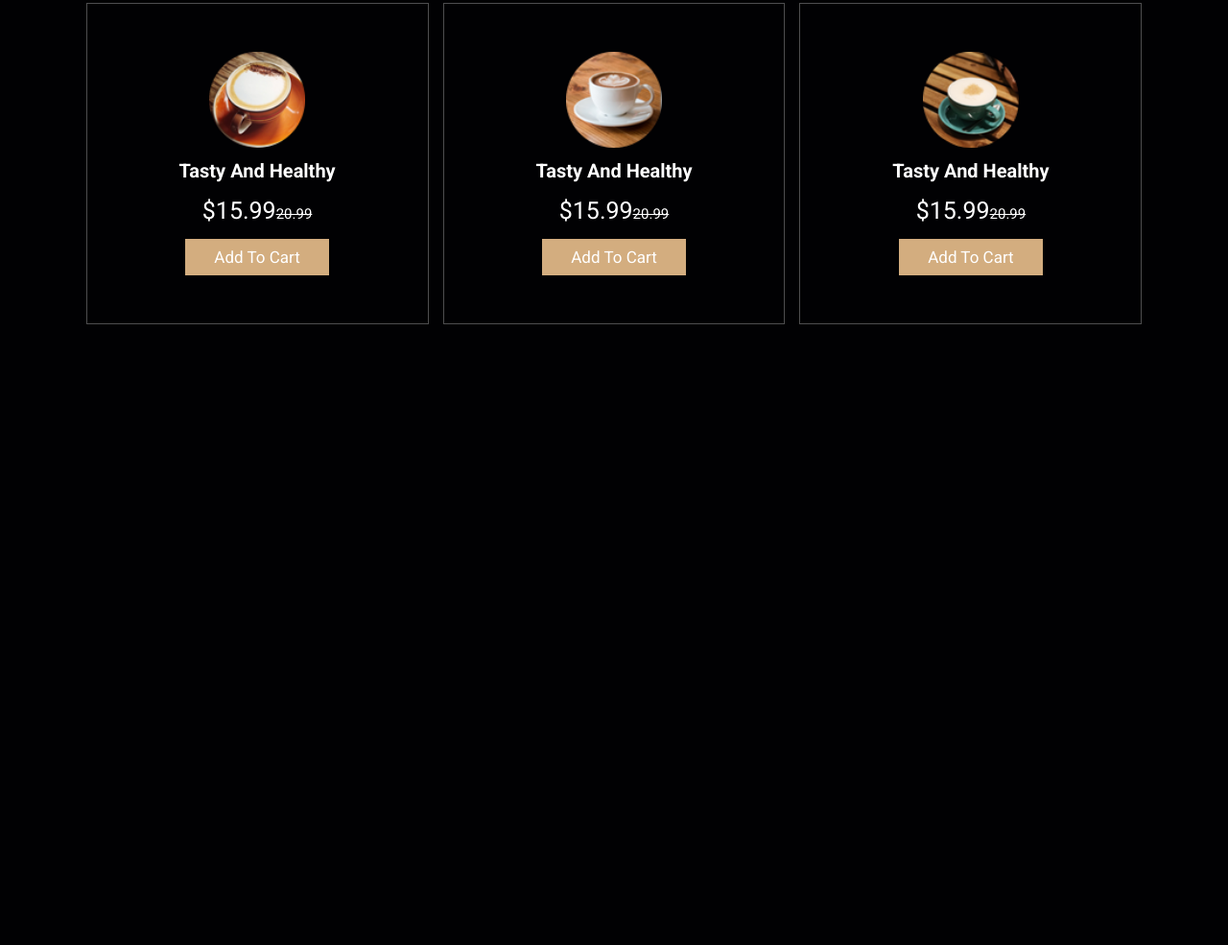
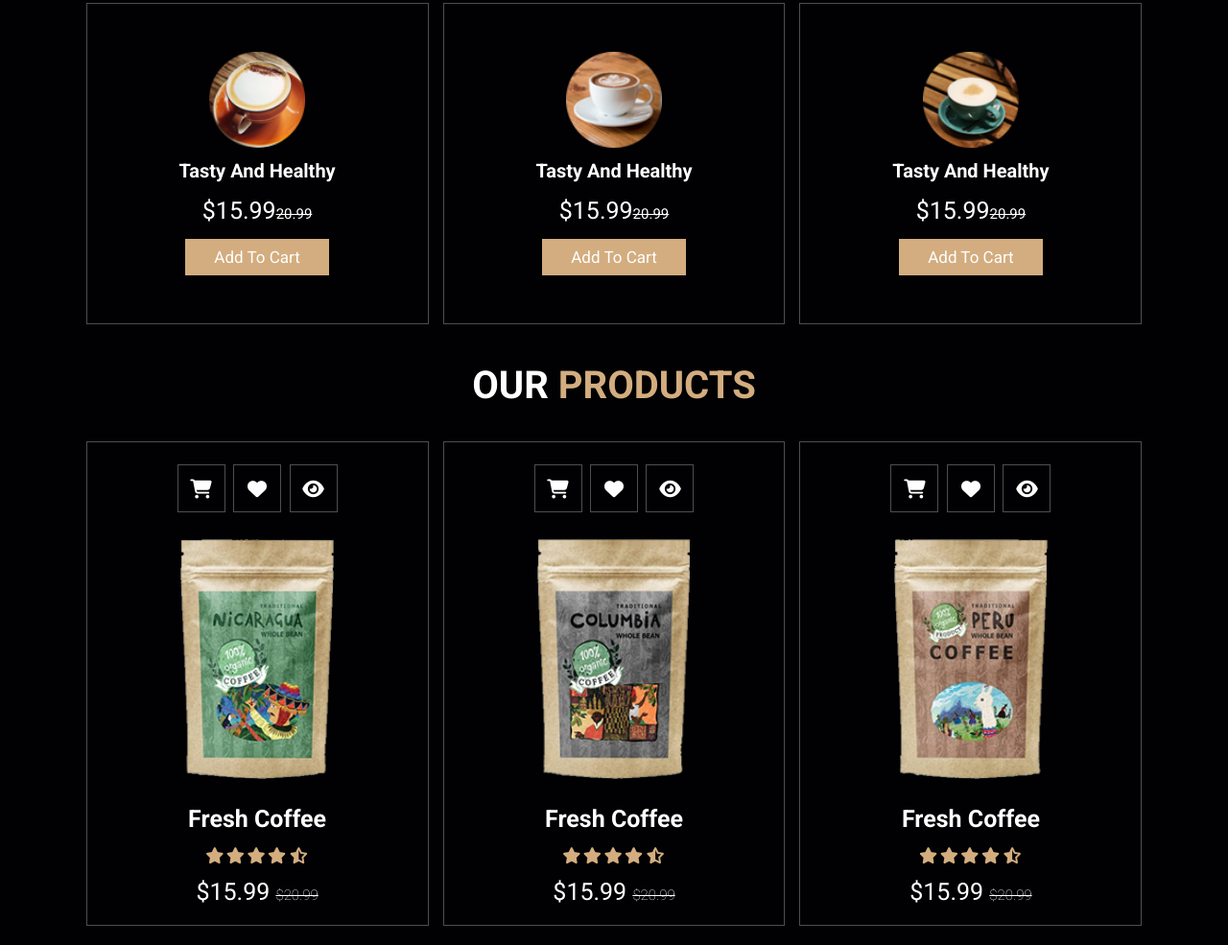
Before and after one commit to YogeshKinekar/Coffe-shop-website, a plain HTML site: page index.html in a window 1280 px wide. Shown: the part 2362-3347 px from the top of the page at 96% size. Before the commit the page ends 2720 px from the top, so only its background shows below. Drawn offline with Linux system fonts and the light colour scheme.

Commit message:
added products section

```diff
--- a/index.html
+++ b/index.html
@@ -164,7 +164,81 @@
     </section>
     <!-- menu section ends  -->
 
+<!-- products section starts  -->
+<section class="products" id="products">
+    <h1 class="heading"> our <span>products</span> </h1>
 
+    <div class="box-container">
+
+        <div class="box">
+            <div class="icons">
+                <a href="#" class="fas fa-shopping-cart"></a>
+                <a href="#" class="fas fa-heart"></a>
+                <a href="#" class="fas fa-eye"></a>
+            </div>
+            <div class="image">
+                <img src="images/product-1.png" alt="">
+            </div>
+            <div class="content">
+                <h3>fresh coffee</h3>
+                <div class="stars">
+                    <i class="fas fa-star"></i>
+                    <i class="fas fa-star"></i>
+                    <i class="fas fa-star"></i>
+                    <i class="fas fa-star"></i>
+                    <i class="fas fa-star-half-alt"></i>
+                </div>
+                <div class="price">$15.99 <span>$20.99</span></div>
+            </div>
+        </div>
+
+        <div class="box">
+            <div class="icons">
+                <a href="#" class="fas fa-shopping-cart"></a>
+                <a href="#" class="fas fa-heart"></a>
+                <a href="#" class="fas fa-eye"></a>
+            </div>
+            <div class="image">
+                <img src="images/product-2.png" alt="">
+            </div>
+            <div class="content">
+                <h3>fresh coffee</h3>
+                <div class="stars">
+                    <i class="fas fa-star"></i>
+                    <i class="fas fa-star"></i>
+                    <i class="fas fa-star"></i>
+                    <i class="fas fa-star"></i>
+                    <i class="fas fa-star-half-alt"></i>
+                </div>
+                <div class="price">$15.99 <span>$20.99</span></div>
+            </div>
+        </div>
+
+        <div class="box">
+            <div class="icons">
+                <a href="#" class="fas fa-shopping-cart"></a>
+                <a href="#" class="fas fa-heart"></a>
+                <a href="#" class="fas fa-eye"></a>
+            </div>
+            <div class="image">
+                <img src="images/product-3.png" alt="">
+            </div>
+            <div class="content">
+                <h3>fresh coffee</h3>
+                <div class="stars">
+                    <i class="fas fa-star"></i>
+                    <i class="fas fa-star"></i>
+                    <i class="fas fa-star"></i>
+                    <i class="fas fa-star"></i>
+                    <i class="fas fa-star-half-alt"></i>
+                </div>
+                <div class="price">$15.99 <span>$20.99</span></div>
+            </div>
+        </div>
+
+    </div>
+</section>
+<!-- products section ends  -->
 
 
 
--- a/style.css
+++ b/style.css
@@ -304,6 +304,65 @@ section{
     color:var(--black);
 }
 
+.products .box-container{
+    display: grid;
+    grid-template-columns: repeat(auto-fit, minmax(30rem, 1fr));
+    gap:1.5rem;
+}
+
+.products .box-container .box{
+    text-align: center;
+    border:var(--border);
+    padding: 2rem;
+}
+
+.products .box-container .box .icons a{
+    height: 5rem;
+    width: 5rem;
+    line-height: 5rem;
+    font-size: 2rem;
+    border:var(--border);
+    color:#fff;
+    margin:.3rem;
+}
+
+.products .box-container .box .icons a:hover{
+    background:var(--main-color);
+}
+
+.products .box-container .box .image{
+    padding: 2.5rem 0;
+}
+
+.products .box-container .box .image img{
+    height: 25rem;
+}
+
+.products .box-container .box .content h3{
+    color:#fff;
+    font-size: 2.5rem;
+}
+
+.products .box-container .box .content .stars{
+    padding: 1.5rem;
+}
+
+.products .box-container .box .content .stars i{
+    font-size: 1.7rem;
+    color: var(--main-color);
+}
+
+.products .box-container .box .content .price{
+    color:#fff;
+    font-size: 2.5rem;
+}
+
+.products .box-container .box .content .price span{
+    text-decoration: line-through;
+    font-weight: lighter;
+    font-size: 1.5rem;
+}
+
 
 
 
```
